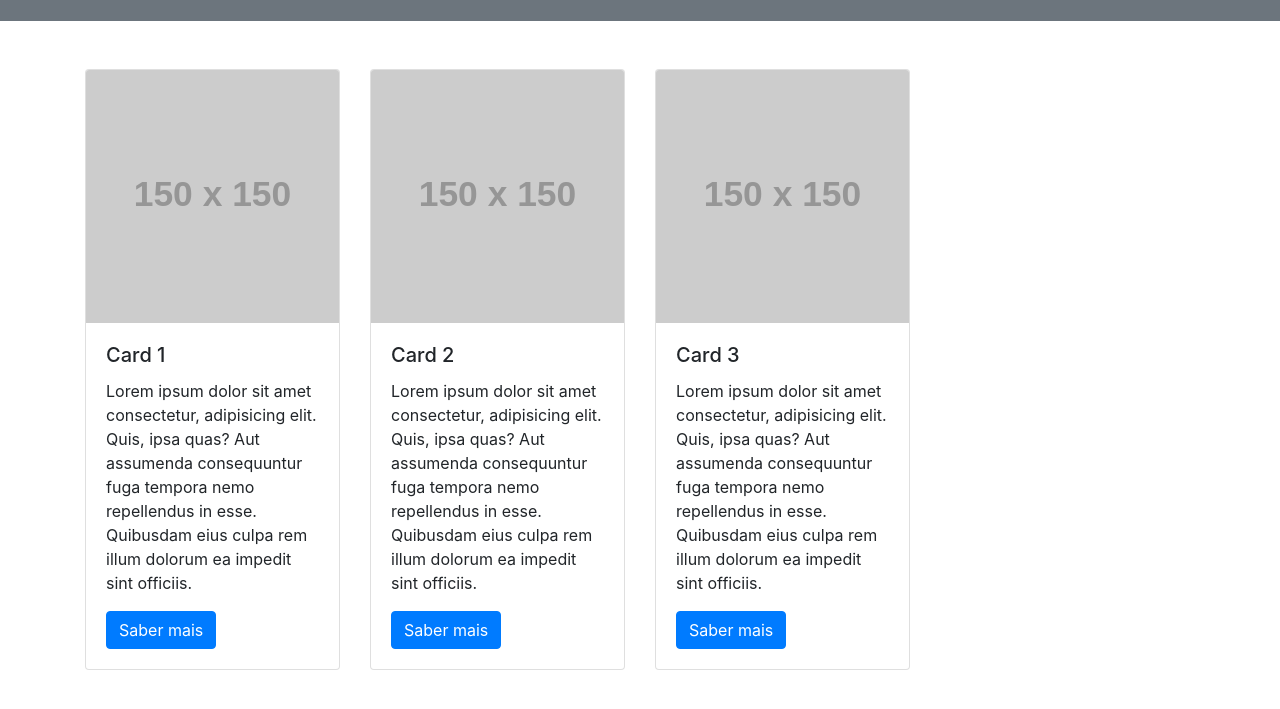
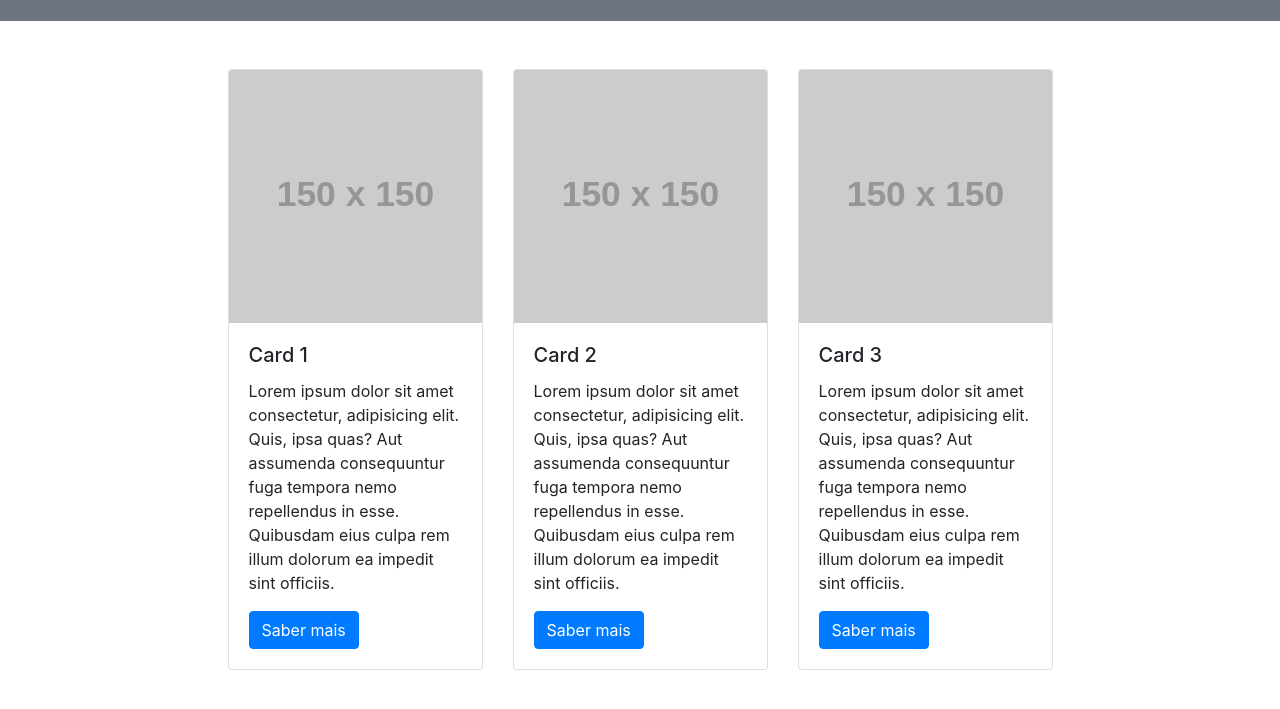
Before and after one commit to mfjaconis/ebac-bootstrap-advanced, a plain HTML site: page index.html in a window 1280 px wide. Both pictures are taken after a click on the tab "Grid Card". Shown: the part 67-776 px from the top of the page. Drawn offline with nearby package versions, Linux system fonts and the light colour scheme; placeholder pictures from the web are drawn by us.

Commit message:
tarefa EBAC bootstrap avançado

```diff
--- a/index.html
+++ b/index.html
@@ -67,7 +67,7 @@
         </div>
         <div class="tab-pane fade" id="pills-profile" role="tabpanel" aria-labelledby="pills-profile-tab">
             <div class="container my-5">
-                <div class="row">
+                <div class="justify-content-center row">
                     <div class="col-sm-12 col-md-6 col-lg-3 mb-3">
                         <div class="card">
                             <img src="https://via.placeholder.com/150" class="card-img-top" alt="...">
```
